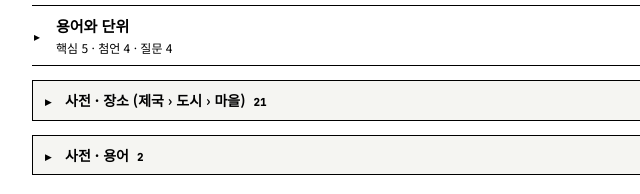
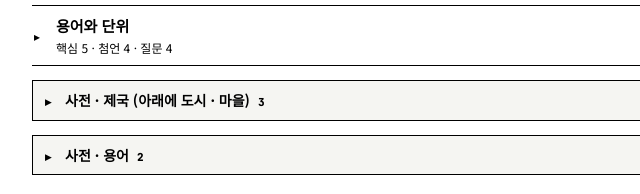
Before and after one commit to kjooy0305/i_can_do_it_game-, a plain HTML site: page world/index.html in a window 1280 px wide. Shown: the part 1626-1820 px from the top of the page, 118-758 px from the left. Drawn offline with Linux system fonts and the light colour scheme.

Commit message:
사전: 제국을 가장 큰 묶음으로, 도시·마을을 제국 설명 안에 겹쳐 보이게
Co-Authored-By: Claude Sonnet 5.5 <noreply@anthropic.com>

```diff
--- a/world/index.html
+++ b/world/index.html
@@ -82,9 +82,9 @@ function lineHTML(i) {
   const [st, cls] = statusOf(i);
   return `<details class="line" id="i-${i.id}" data-id="${i.id}"${lineOpen.has(i.id) ? ' open' : ''}><summary><span class="ttl">${esc(i.title)}<small>핵심 ${i.core.length} · 첨언 ${i.add.length}${hasAsk(i) ? ' · 질문 ' + i.ask.length : ''}</small></span><span class="tag ${cls}">${st}</span>${WN.isChanged(i.id) ? '<span class="tag w">수정됨</span>' : ''}${pageLink(i.id)}</summary><div class="body">${noteBlocks(i, refBtn)}</div></details>`;
 }
-function entryHTML(e) {
+function entryHTML(e, nest) {
   const t = tById[e.type], anc = WN.ancestors(e), kids = childrenOf(e), [st, cls] = statusOf(e);
-  return `<details class="line" id="i-${e.id}" data-id="${e.id}"${lineOpen.has(e.id) ? ' open' : ''}><summary><span class="ttl">${esc(e.name)}<small>${esc(t.name)}${anc.length ? ' · ' + anc.map(a => esc(a.name)).join(' > ') : ''}${hasAsk(e) ? ' · 질문 ' + e.ask.length : ''}${kids.length ? ' · 하위 ' + kids.length : ''}</small></span><span class="tag ${cls}">${st}</span>${WN.isChanged(e.id) ? '<span class="tag w">수정됨</span>' : ''}${pageLink(e.id)}</summary><div class="body">${entryBlocks(e, refBtn)}</div></details>`;
+  return `<details class="line" id="i-${e.id}" data-id="${e.id}"${lineOpen.has(e.id) ? ' open' : ''}><summary><span class="ttl">${esc(e.name)}<small>${esc(t.name)}${anc.length ? ' · ' + anc.map(a => esc(a.name)).join(' > ') : ''}${hasAsk(e) ? ' · 질문 ' + e.ask.length : ''}${kids.length ? ' · 하위 ' + kids.length : ''}</small></span><span class="tag ${cls}">${st}</span>${WN.isChanged(e.id) ? '<span class="tag w">수정됨</span>' : ''}${pageLink(e.id)}</summary><div class="body">${entryBlocks(e, refBtn)}</div>${nest && kids.length ? `<div class="kids">${kids.map(k => entryHTML(k, true)).join('')}</div>` : ''}</details>`;
 }
 const section = (title, count, inner) => `<section class="grp"><h2><span>${esc(title)}</span><small>${count}</small></h2>${inner}</section>`;
 const ov = byId['ov-summary'];
@@ -94,7 +94,7 @@ function chapterParts(sc) { // [{key, title, items:[{kind,obj}]}]
   const parts = [];
   const lines = (sc.groups || []).flatMap(id => gById[id] ? gById[id].items : []).filter(i => WEdit.isOn() || i !== ov);
   const shown = filt(lines);
-  const places = (sc.types || []).some(t => WN.placeTypes.has(t)) ? filt(ENTRIES.filter(e => isPlace(e) && !e.parent && (sc.types || []).includes(e.type)).flatMap(e => dfs(e, []))) : [];
+  const places = (sc.types || []).some(t => WN.placeTypes.has(t)) ? ENTRIES.filter(e => isPlace(e) && !e.parent && (sc.types || []).includes(e.type)).filter(e => !onlyAsk || dfs(e, []).some(hasAsk)) : [];
   const others = (sc.types || []).filter(id => tById[id] && !WN.placeTypes.has(id)).map(id => ({ id, list: filt(ENTRIES.filter(e => e.type === id)) })).filter(x => x.list.length);
   return { shown, places, others };
 }
@@ -102,9 +102,9 @@ function chapterHTML(sc) {
   const { shown, places, others } = chapterParts(sc);
   const n = shown.length + places.length + others.reduce((a, x) => a + x.list.length, 0);
   if (!n && onlyAsk) return '';
-  const sub = (key, title, list) => `<details class="dsub" data-sub="${key}"${subOpen.has(key) ? ' open' : ''}><summary>사전 · ${esc(title)} <small>${list.length}</small></summary><div class="subbody">${list.map(entryHTML).join('')}</div></details>`;
+  const sub = (key, title, list, nest) => `<details class="dsub" data-sub="${key}"${subOpen.has(key) ? ' open' : ''}><summary>사전 · ${esc(title)} <small>${list.length}</small></summary><div class="subbody">${list.map(x => entryHTML(x, nest)).join('')}</div></details>`;
   const inner = shown.map(lineHTML).join('')
-    + (places.length ? sub('places', '장소 (제국 › 도시 › 마을)', places) : '')
+    + (places.length ? sub('places', '제국 (아래에 도시 · 마을)', places, true) : '')
     + others.map(x => sub('t=' + x.id, tById[x.id].name, x.list)).join('');
   return `<details class="chap" id="c-${sc.id}" data-chap="${sc.id}"${chapClosed.has(sc.id) ? '' : ' open'}><summary><h2>${esc(sc.name)}</h2><small>${esc(sc.desc || '')} · ${sectionCount(sc)}개</small></summary><div class="cbody">${inner}</div></details>`;
 }
@@ -153,7 +153,7 @@ function go(s) {
   else if (s.startsWith('g=')) secId = secOfGroup[s.slice(2)] && secOfGroup[s.slice(2)].id;
   else if (s.startsWith('t=')) { const t = s.slice(2); secId = secOfType[t] && secOfType[t].id; subOpen.add(WN.placeTypes.has(t) ? 'places' : s); }
   else if (byId[s]) { secId = secOfGroup[byId[s].group] && secOfGroup[byId[s].group].id; lineOpen.add(s); scrollId = 'i-' + s; }
-  else if (eById[s]) { const e = eById[s]; secId = secOfType[e.type] && secOfType[e.type].id; subOpen.add(isPlace(e) ? 'places' : 't=' + e.type); lineOpen.add(s); scrollId = 'i-' + s; }
+  else if (eById[s]) { const e = eById[s]; secId = secOfType[e.type] && secOfType[e.type].id; subOpen.add(isPlace(e) ? 'places' : 't=' + e.type); WN.ancestors(e).forEach(a => lineOpen.add(a.id)); lineOpen.add(s); scrollId = 'i-' + s; }
   if (secId) chapClosed.delete(secId);
   try { history.replaceState(null, '', s ? '#' + s : location.pathname + location.search); } catch (e) {}
   render();
--- a/world/style.css
+++ b/world/style.css
@@ -148,3 +148,5 @@ details.dsub[open]>summary::before{content:"▾"}
 details.dsub>summary small{font:700 11px var(--font-num)}
 .subbody{padding:0 10px}
 details.line summary h3{margin:0}
+.kids{margin:0 0 12px 18px;padding-left:12px;border-left:2px solid var(--ink)}
+.kids details.line{border-bottom-width:1px}
```
